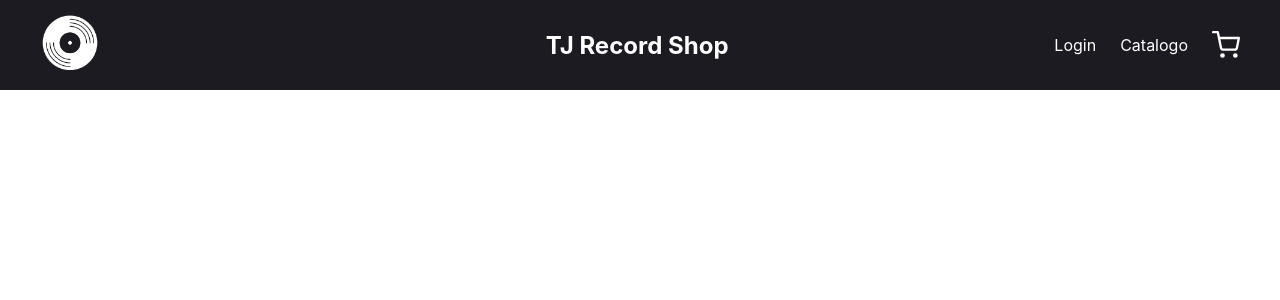
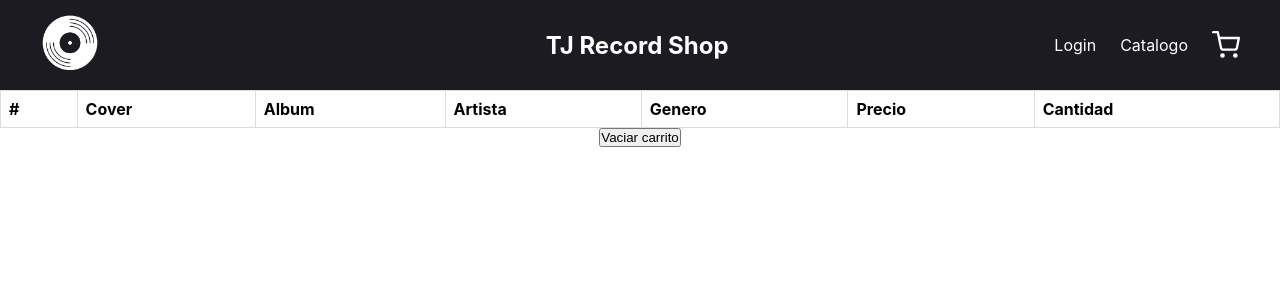
Before and after one commit to Scobs87/TiendadeDiscosEscobar, a React (Create React App) app: page /Cart in a window 1280 px wide. Shown: the top 300 px of the page. Built offline with nearby package versions, Linux system fonts and the light colour scheme.

Commit message:
Desafio CartContext

```diff
--- a/src/App.js
+++ b/src/App.js
@@ -4,9 +4,12 @@ import ItemListContainer from "./Components/ItemListContainer/ItemListContainer"
 import ItemDetailContainer from "./Components/ItemListContainer/ItemDetailContainer";
 import { BrowserRouter, Routes, Route } from "react-router-dom";
 import Login from "./Components/Login/Login";
+import CartProvider from "./Components/Context/CartContext";
+import CartContainer from "./Components/Navbar/CartContainer/CartContainer";
 
 function App() {
   return (
+    <CartProvider>
       <BrowserRouter>
         <div>
           <Navbar />
@@ -14,11 +17,16 @@ function App() {
             <Route path="/" element={<ItemListContainer />} />
             <Route path="/Login" element={<Login />} />
             <Route path="/Catalogo" element={<ItemListContainer />} />
-          <Route path="/Catalogo/:categoryId" element={<ItemListContainer />} />
+            <Route
+              path="/Catalogo/:categoryId"
+              element={<ItemListContainer />}
+            />
             <Route path="/Item/:detalleId" element={<ItemDetailContainer />} />
+            <Route path="/Cart" element={<CartContainer />} />
           </Routes>
         </div>
       </BrowserRouter>
+    </CartProvider>
   );
 }
 
--- /dev/null
+++ b/src/Components/Context/CartContext.js
@@ -0,0 +1,62 @@
+import React, { children, useState } from "react";
+
+export const CartContext = React.createContext();
+
+const CartProvider = ({ children }) => {
+  const [DiscosEnCarrito, setDiscosEnCarrito] = useState([]);
+
+  const IsInCart = (discoId) => {
+    const DiscoExiste = DiscosEnCarrito.some((disco) => disco.id === discoId);
+    return DiscoExiste;
+  };
+
+  const addDisco = (disco, cantidad) => {
+    console.log(disco, cantidad);
+    const NuevoDisco = {
+      ...disco,
+      cantidad,
+    };
+
+    if (IsInCart(disco.id)) {
+      const DiscoPos = DiscosEnCarrito.findIndex(
+        (Undisco) => Undisco.id === disco.id
+      );
+      const ListaCarrito = [...DiscosEnCarrito];
+      ListaCarrito[DiscoPos].cantidad =
+        ListaCarrito[DiscoPos].cantidad + cantidad;
+      setDiscosEnCarrito(ListaCarrito);
+    } else {
+      const ListaCarrito = [...DiscosEnCarrito];
+      ListaCarrito.push(NuevoDisco);
+      setDiscosEnCarrito(ListaCarrito);
+    }
+  };
+
+  const RemoverDisco = (discoId) => {
+    console.log(discoId);
+    const ListaCarrito = DiscosEnCarrito.filter(
+      (album) => album.id !== discoId
+    );
+    setDiscosEnCarrito(ListaCarrito);
+  };
+
+  const ClearCarrito = () => {
+    setDiscosEnCarrito([]);
+  };
+
+  return (
+    <CartContext.Provider
+      value={{
+        DiscosEnCarrito,
+        addDisco,
+        RemoverDisco,
+        ClearCarrito,
+        IsInCart,
+      }}
+    >
+      {children}
+    </CartContext.Provider>
+  );
+};
+
+export default CartProvider;
--- a/src/Components/ItemListContainer/ItemDetail.js
+++ b/src/Components/ItemListContainer/ItemDetail.js
@@ -1,12 +1,23 @@
-import { useState } from "react";
+import { useState, useContext } from "react";
 import ItemCount from "./ItemCount";
 import "./ItemListContainer.css";
+import { CartContext } from "../Context/CartContext";
 
-const ItemDetail = ({ cover, artista, album, genero, precio, stock }) => {
+const ItemDetail = ({
+  cover,
+  artista,
+  album,
+  genero,
+  precio,
+  stock,
+  TodoElDisco,
+}) => {
+  const { addDisco } = useContext(CartContext);
   const [GuardandoContador, setGuardandoContador] = useState(0);
   const onAdd = (data) => {
     console.log(data);
     setGuardandoContador(data);
+    addDisco(TodoElDisco, data);
   };
 
   return (
--- a/src/Components/ItemListContainer/ItemDetailContainer.js
+++ b/src/Components/ItemListContainer/ItemDetailContainer.js
@@ -30,6 +30,7 @@ const ItemDetailContainer = () => {
       {DiscoDetalle ? (
         <div className="ContenedorDisco">
           <ItemDetail
+            TodoElDisco={DiscoDetalle}
             cover={DiscoDetalle.cover}
             artista={DiscoDetalle.artista}
             album={DiscoDetalle.album}
--- /dev/null
+++ b/src/Components/Navbar/CartContainer/CartContainer.js
@@ -0,0 +1,52 @@
+import { useContext } from "react";
+import { CartContext } from "../../Context/CartContext";
+import "../CartContainer/CartEstilo.css";
+
+const CartContainer = () => {
+  const { DiscosEnCarrito, RemoverDisco, ClearCarrito } =
+    useContext(CartContext);
+
+  return (
+    <div className="Carrito">
+      <table>
+        <tr>
+          <th>#</th>
+          <th>Cover</th>
+          <th>Album</th>
+          <th>Artista</th>
+          <th>Genero</th>
+          <th>Precio</th>
+          <th>Cantidad</th>
+        </tr>
+        {DiscosEnCarrito.map((item) => (
+          <>
+            <tr>
+              <td></td>
+              <td>
+                <img className="ElCover" src={item.cover} alt={item.artista} />
+              </td>
+              <td>{item.album}</td>
+              <td>{item.artista}</td>
+              <td>{item.genero}</td>
+              <td>${item.precio}</td>
+              <td>
+                {item.cantidad}
+                <button
+                  onClick={() => RemoverDisco(item.id)}
+                  className="Borrar"
+                >
+                  X
+                </button>
+              </td>
+            </tr>
+          </>
+        ))}
+      </table>
+      <button className="VaciarCarrito" onClick={ClearCarrito}>
+        Vaciar carrito
+      </button>
+    </div>
+  );
+};
+
+export default CartContainer;
--- /dev/null
+++ b/src/Components/Navbar/CartContainer/CartEstilo.css
@@ -0,0 +1,89 @@
+* {
+  margin: 0;
+  padding: 0;
+  box-sizing: border-box;
+}
+
+.Carrito {
+  display: flex;
+  flex-direction: column;
+  align-items: center;
+}
+
+table {
+  border-collapse: collapse;
+  width: 100%;
+}
+
+td,
+th {
+  border: 1px solid #dddddd;
+  text-align: left;
+  padding: 8px;
+}
+
+tr:nth-child(even) {
+  background-color: #dddddd;
+}
+
+.ElCover {
+  width: 156px;
+  height: 156px;
+}
+
+.Borrar {
+  margin-left: 20px;
+  padding: 3px;
+  color: white;
+  background-color: red;
+  border-radius: 3px;
+}
+
+/* .laTabla {
+  padding-bottom: 10vh;
+}
+
+.table {
+  display: flex;
+  justify-content: space-evenly;
+}
+
+thead {
+  margin: 3rem;
+}
+
+tr {
+  display: flex;
+}
+
+th {
+  margin: 7vh;
+}
+
+tbody {
+  display: flex;
+}
+
+.TableData {
+  display: flex;
+  flex-direction: row;
+}
+
+.Total {
+  display: flex;
+  justify-content: space-evenly;
+  margin: 3rem;
+} */
+
+/* p {
+  margin: 5vh;
+}
+
+.BotonEliminar {
+  display: flex;
+  margin: auto;
+}
+
+.VaciarCarrito {
+  padding: 2vh;
+} */
--- a/src/Components/Navbar/NavBar.js
+++ b/src/Components/Navbar/NavBar.js
@@ -15,29 +15,15 @@ const Navbar = () => {
       <div>
         <ul>
           <li>
-            <NavLink
-              // className={({ isActive }) =>
-              //   isActive ? "ClaseActive" : "ClaseInactive"
-              // }
-              to="/Login"
-            >
-              Login
-            </NavLink>
+            <NavLink to="/Login">Login</NavLink>
           </li>
           <li>
-            <NavLink
-              // className={({ isActive }) =>
-              //   isActive ? "ClaseActive" : "ClaseInactive"
-              // }
-              to="/Catalogo"
-            >
-              Catalogo
-            </NavLink>
+            <NavLink to="/Catalogo">Catalogo</NavLink>
           </li>
           <li>
-            <a href="#">
+            <NavLink to="/Cart">
               <CartWidget />
-            </a>
+            </NavLink>
           </li>
         </ul>
       </div>
```
Lines whose indentation alone changed are shown as unchanged.
